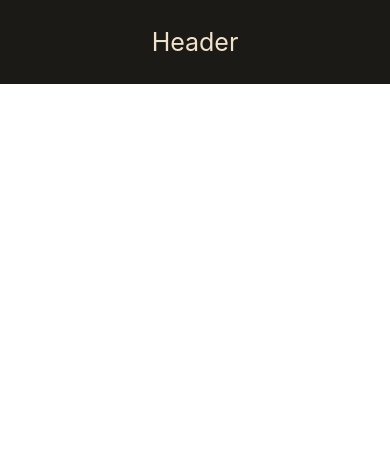
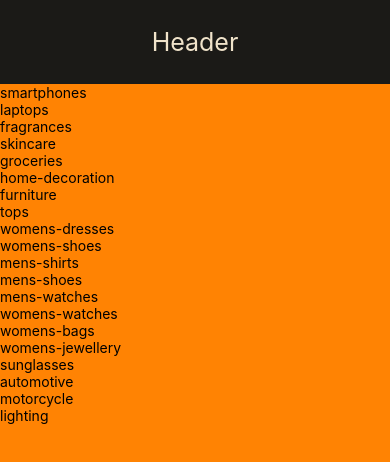
Before and after one commit to Mikhail-Balari/Ecommerce, a React Native app: screen /Home in a window 390 px wide. Shown: the top 462 px of the page. Built offline with nearby package versions, Linux system fonts and the light colour scheme.

Commit message:
Call categories.json from Home.jsx

```diff
--- a/App.js
+++ b/App.js
@@ -1,12 +1,14 @@
 import { StatusBar } from 'expo-status-bar';
 import { StyleSheet, Text, View } from 'react-native';
 import Header from './src/Components/Header';
+import Home from './src/Screens/Home';
 
 
 export default function App() {
   return (
     <View style={styles.container}>
       <Header/>
+      <Home/>
     </View>
 
   );
--- a/src/Screens/Home.jsx
+++ b/src/Screens/Home.jsx
@@ -1,14 +1,29 @@
-import { StyleSheet, Text, View } from 'react-native'
+import { FlatList, StyleSheet, Text, View } from 'react-native'
 import React from 'react'
+import { colors } from '../Global/Colors'
+import categories from '../Data/categories.json'
 
 const Home = () => {
   return (
-    <View>
-
+    <View style={styles.container}>
+        <FlatList
+            data = {categories}
+            keyExtractor={category => category}
+            renderItem={({item}) => {
+                return (
+                    <Text>{item}</Text>
+                )
+            }}
+        />
     </View>
   )
 }
 
 export default Home
 
-const styles = StyleSheet.create({})
+const styles = StyleSheet.create({
+    container: {
+        height: '90%',
+        backgroundColor: colors.primary,
+    }
+})
```
